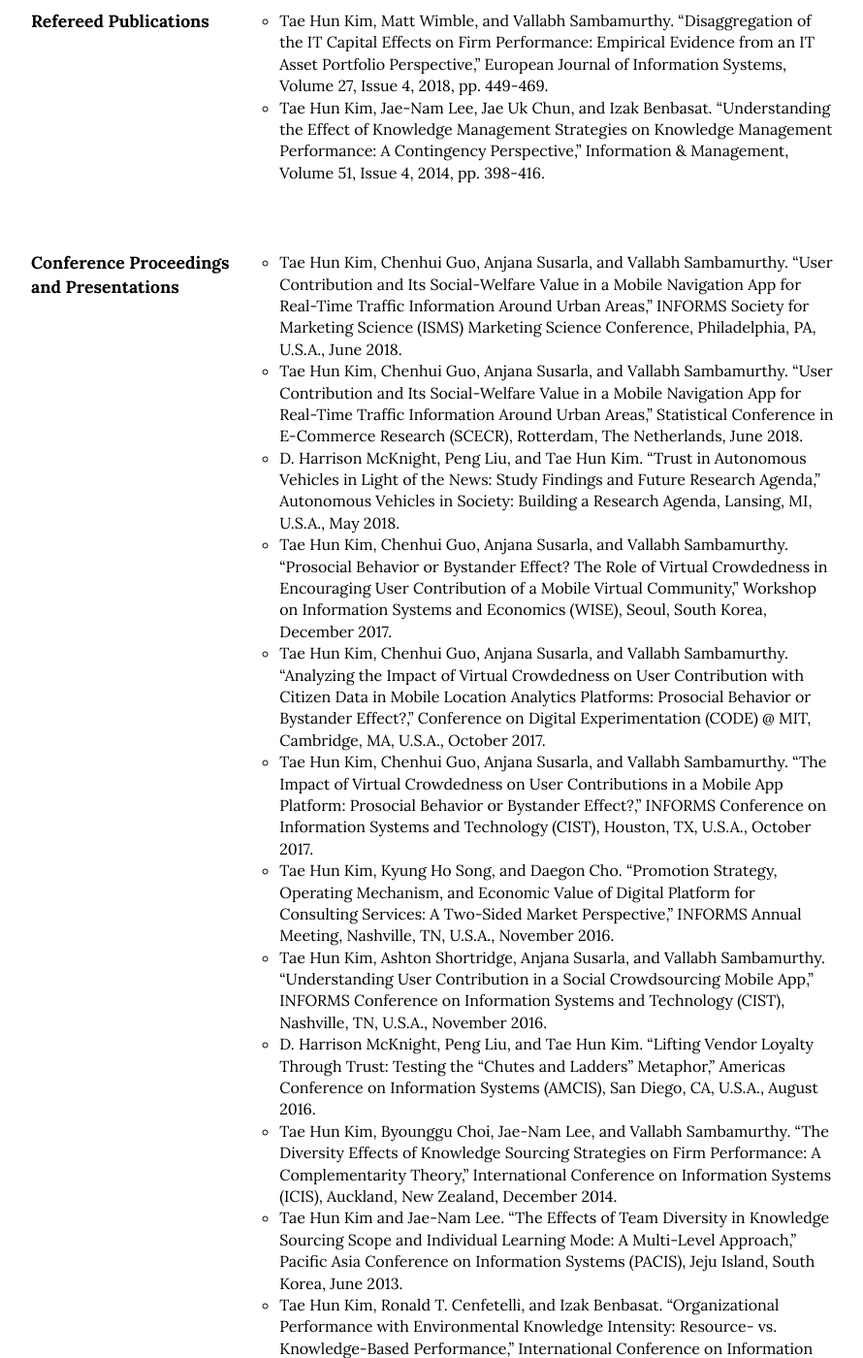
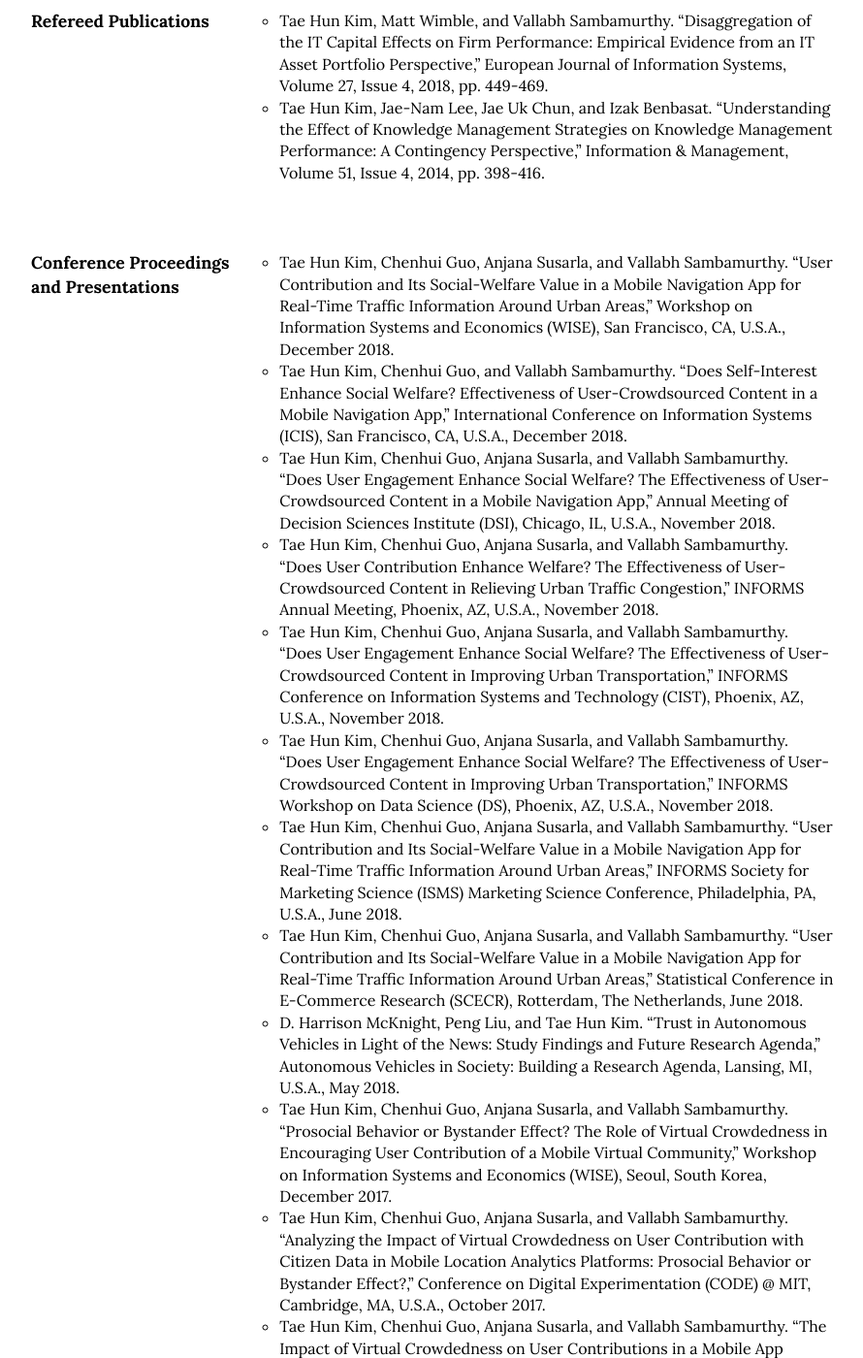
Before and after one commit to istaehun/taehun, a Jekyll site: the page built from index.html, in a window 1280 px wide and 1400 px high, scrolled down 677 px. Shown: the whole window at 97% size, without its empty margins (188-1078 px from the left). Built offline with Jekyll 4.4.1, drawn with Linux system fonts in a browser that asks for light colours; nearby versions of some CDN libraries.

Commit message:
Update research.yml

```diff
--- a/_data/research.yml
+++ b/_data/research.yml
@@ -13,6 +13,13 @@
 -
   sub-title: Conference Proceedings and Presentations
   list:
+    - "Tae Hun Kim, Chenhui Guo, Anjana Susarla, and Vallabh Sambamurthy. “User Contribution and Its Social-Welfare Value in a Mobile Navigation App for Real-Time Traffic Information Around Urban Areas,” Workshop on Information Systems and Economics (WISE), San Francisco, CA, U.S.A., December 2018."
+    - "Tae Hun Kim, Chenhui Guo, and Vallabh Sambamurthy. “Does Self-Interest Enhance Social Welfare? Effectiveness of User-Crowdsourced Content in a Mobile Navigation App,” International Conference on Information Systems (ICIS), San Francisco, CA, U.S.A., December 2018."
+    - "Tae Hun Kim, Chenhui Guo, Anjana Susarla, and Vallabh Sambamurthy. “Does User Engagement Enhance Social Welfare? The Effectiveness of User-Crowdsourced Content in a Mobile Navigation App,” Annual Meeting of Decision Sciences Institute (DSI), Chicago, IL, U.S.A., November 2018."
+    - "Tae Hun Kim, Chenhui Guo, Anjana Susarla, and Vallabh Sambamurthy. “Does User Contribution Enhance Welfare? The Effectiveness of User-Crowdsourced Content in Relieving Urban Traffic Congestion,” INFORMS Annual Meeting, Phoenix, AZ, U.S.A., November 2018."
+    - "Tae Hun Kim, Chenhui Guo, Anjana Susarla, and Vallabh Sambamurthy. “Does User Engagement Enhance Social Welfare? The Effectiveness of User-Crowdsourced Content in Improving Urban Transportation,” INFORMS Conference on Information Systems and Technology (CIST), Phoenix, AZ, U.S.A., November 2018."
+    - "Tae Hun Kim, Chenhui Guo, Anjana Susarla, and Vallabh Sambamurthy. “Does User Engagement Enhance Social Welfare? The Effectiveness of User-Crowdsourced Content in Improving Urban Transportation,” INFORMS Workshop on Data Science (DS), Phoenix, AZ, U.S.A., November 2018."
+
     - "Tae Hun Kim, Chenhui Guo, Anjana Susarla, and Vallabh Sambamurthy. “User Contribution and Its Social-Welfare Value in a Mobile Navigation App for Real-Time Traffic Information Around Urban Areas,” INFORMS Society for Marketing Science (ISMS) Marketing Science Conference, Philadelphia, PA, U.S.A., June 2018."
     - "Tae Hun Kim, Chenhui Guo, Anjana Susarla, and Vallabh Sambamurthy. “User Contribution and Its Social-Welfare Value in a Mobile Navigation App for Real-Time Traffic Information Around Urban Areas,” Statistical Conference in E-Commerce Research (SCECR), Rotterdam, The Netherlands, June 2018."
     - "D. Harrison McKnight, Peng Liu, and Tae Hun Kim. “Trust in Autonomous Vehicles in Light of the News: Study Findings and Future Research Agenda,” Autonomous Vehicles in Society: Building a Research Agenda, Lansing, MI, U.S.A., May 2018."
```
